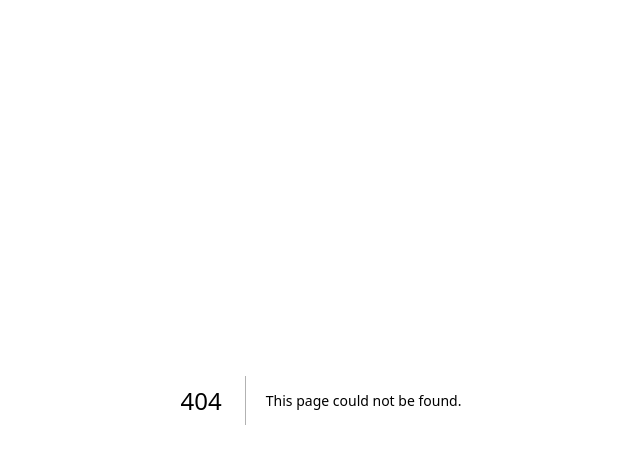
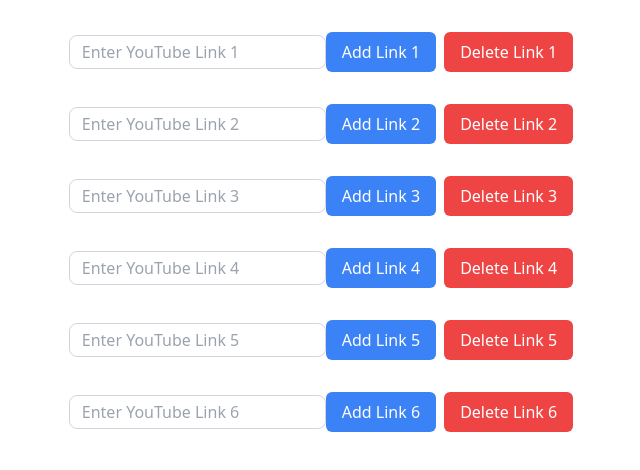
Before and after one commit to Sabruk/ikv-backend, a Next.js app: page /Announcements in a window 1280 px wide. Before the commit this address had no page. Shown: the top 470 px of the page, without its empty margins (319-959 px from the left). Built offline with nearby package versions, Linux system fonts and the light colour scheme; a web font is replaced by a local one.

Commit message:
announcements add and delete updated

```diff
--- /dev/null
+++ b/pages/Announcements/index.js
@@ -0,0 +1,74 @@
+import React, { useState } from 'react';
+import { db } from '../../firebase';
+import { collection, addDoc, updateDoc, doc } from 'firebase/firestore';
+import getYouTubeID from 'get-youtube-id';
+
+const Announcements = () => {
+  const [links, setLinks] = useState({
+    link1: '',
+    link2: '',
+    link3: '',
+    link4: '',
+    link5: '',
+    link6: '',
+  });
+
+  const updateLinkInFirebase = async (key, value) => {
+    const docRef = doc(db, 'Announcements', 'announcements');
+    await updateDoc(docRef, { [`announcementDetails.${key}`]: value });
+  };
+
+  const deleteLinkInFirebase = async (key) => {
+    const docRef = doc(db, 'Announcements', 'announcements');
+    await updateDoc(docRef, { [`announcementDetails.${key}`]: '' });
+    setLinks((prevState) => ({...prevState, [key]: ""}))
+  };
+
+  const handleInputChange = (e, key) => {
+    const { value } = e.target;
+    setLinks((prevState) => ({ ...prevState, [key]: value }));
+  };
+
+  const handleAddLink = (key) => {
+    const linkValue = links[key];
+    if (linkValue) {
+      updateLinkInFirebase(key, getYouTubeID(linkValue));
+    }
+  };
+
+  const handleDeleteLink = (key) => {
+    deleteLinkInFirebase(key);
+  };
+
+  return (
+    <div className="max-w-4xl mx-auto py-8">
+      <div className="flex flex-col justify-center items-center gap-8">
+        {Object.entries(links).map(([key, value]) => (
+          <div key={key}>
+            <input
+              type="text"
+              value={value}
+              onChange={(e) => handleInputChange(e, key)}
+              placeholder={`Enter YouTube Link ${key.slice(-1)}`}
+              className="border border-gray-300 px-3 py-1 rounded-lg focus:outline-none focus:ring focus:border-blue-300"
+            />
+            <button
+              onClick={() => handleAddLink(key)}
+              className="bg-blue-500 text-white px-4 py-2 rounded-md hover:bg-blue-600 focus:outline-none focus:ring focus:border-blue-300"
+            >
+              Add Link {key.slice(-1)}
+            </button>
+            <button
+              onClick={() => handleDeleteLink(key)}
+              className="bg-red-500 text-white px-4 py-2 rounded-md hover:bg-red-600 focus:outline-none focus:ring focus:border-red-300 ml-2"
+            >
+              Delete Link {key.slice(-1)}
+            </button>
+          </div>
+        ))}
+      </div>
+    </div>
+  );
+};
+
+export default Announcements;
--- a/pages/contest1/index.js
+++ b/pages/contest1/index.js
@@ -8,6 +8,7 @@
 
 
 export default function Contest1() {
+  const [isEnabled, setIsEnabled] = useState(false);
 
   const [formData, setFormData] = useState({
     dayNumber: '',
@@ -74,7 +75,10 @@
 // console.log(result.fields)
 
   return (
+    <>
+    {isEnabled ?
 
+  (
     <div className="flex flex-col items-center">
 
     <button className=" ml-15 mt-10 bg-blue-800 text-white text-md w-[145px] h-[45px] rounded-md" onClick={handleBack}>← Go Back</button>
@@ -99,9 +103,25 @@
 
 
         <button type="submit" className="w-[140px] h-[45px] bg-green-900 text-white">Submit</button>
+        <button className="w-[130px] h-[45px] mt-5 rounded-md bg-[#2dad5c] text-white" onClick={() => setIsEnabled(false)}>Disable</button>
       </form>
     </div>
 
     </div>
+  ) :
+
+  (
+    <div className="flex flex-col h-[100vh] justify-center items-center">
+
+        <h1 className="font-bold">Contest has been ended. Click below to enable the contest</h1>
+        <button className="w-[130px] h-[45px] rounded-md bg-[#2dad5c] text-white" onClick={() => setIsEnabled(true)}>Enable</button>
+
+      </div>
+  )
+
+  }
+
+
+    </>
   );
 }
--- a/pages/contest2/index.js
+++ b/pages/contest2/index.js
@@ -6,6 +6,7 @@
 
 
 const Contest2 =() => {
+  const [isEnabled, setIsEnabled] = useState(false);
 
   const [formData, setFormData] = useState({
     dayNumber: '',
@@ -55,6 +56,9 @@
 
   return (
 
+    <>
+    {
+        isEnabled ? (
           <div className="flex flex-col items-center">
 
           <button className=" ml-15 mt-10 bg-blue-800 text-white text-md w-[145px] h-[45px] rounded-md" onClick={handleBack}>← Go Back</button>
@@ -75,10 +79,25 @@
               <input type="text" name="formLink" className="border-2 border-[#222222] my-6" value={formData.formLink} onChange={handleChange} />
 
               <button type="submit" className="w-[140px] h-[45px] bg-green-900 text-white">Submit</button>
+              <button className="w-[130px] h-[45px] rounded-md bg-[#2dad5c] text-white" onClick={() => setIsEnabled(false)}>Disable</button>
             </form>
           </div>
 
           </div>
+        ) :
+        (
+          <div className="flex flex-col h-[100vh] justify-center items-center">
+
+        <h1 className="font-bold">Contest has been ended. Click below to enable the contest</h1>
+        <button className="w-[130px] h-[45px] rounded-md bg-[#2dad5c] text-white" onClick={() => setIsEnabled(true)}>Enable</button>
+
+      </div>
+        )
+    }
+
+
+
+    </>
   );
 }
 
--- a/pages/index.js
+++ b/pages/index.js
@@ -14,6 +14,7 @@
 
       <h1 className="text-center w-[80vw] text-lg text-bold">Click below buttons to enter the respective contest details into Database</h1>
 
+      <button className="w-[145px] h-[45px] bg-green-700 text-white mx-5" onClick={() => route('Announcements')}>Announcements</button>
       <button className="w-[145px] h-[45px] bg-green-700 text-white mx-5" onClick={() => route('contest1')}>Contest1</button>
       <button className="w-[145px] h-[45px] bg-green-700 text-white" onClick={() => route('contest2')}>Contest2</button>
 
```
Lines whose indentation alone changed are shown as unchanged.
